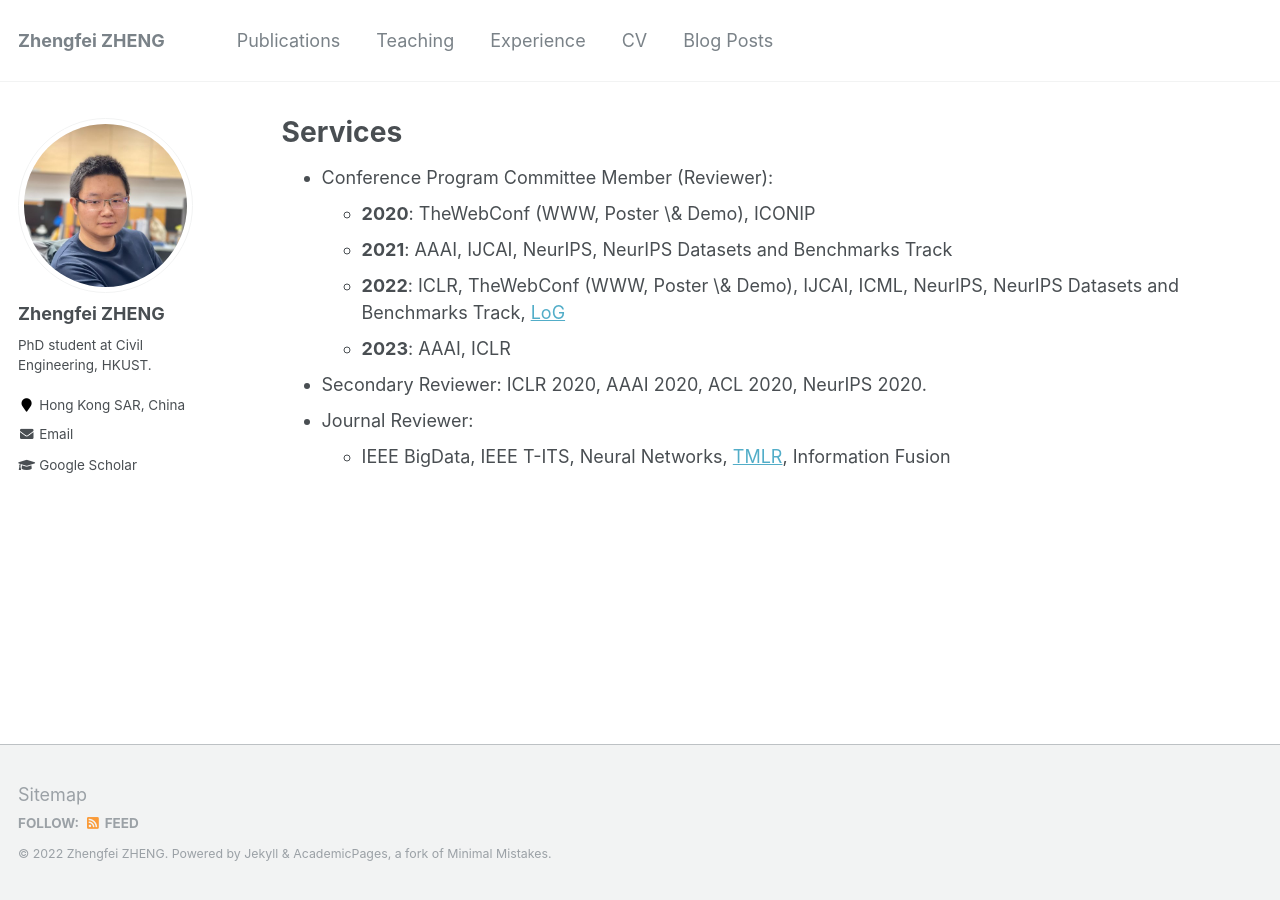
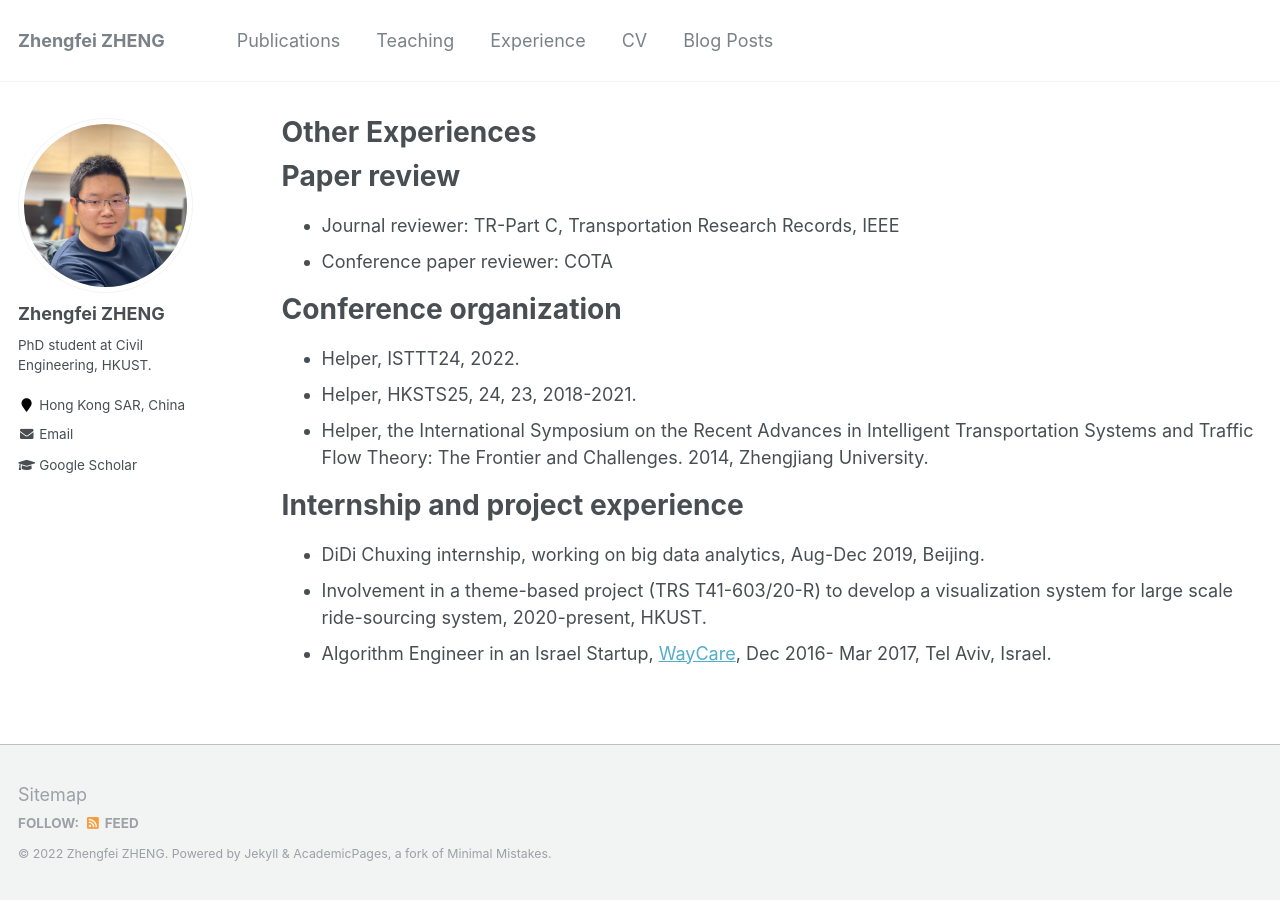
Before and after one commit to zf-z/zf-z.github.io, a Jekyll site: the page built from _pages/services.md, in a window 1280 px wide. Built offline with Jekyll 4.4.1, drawn with Linux system fonts in a browser that asks for light colours.

Commit message:
Update services.md

```diff
--- a/_pages/services.md
+++ b/_pages/services.md
@@ -1,17 +1,22 @@
 ---
 layout: archive
-title: "Services"
+title: "Other Experiences"
 permalink: /services/
 author_profile: true
 ---
 
 {% include base_path %}
 
-- Conference Program Committee Member (Reviewer):
-    - **2020**: TheWebConf (WWW, Poster \& Demo), ICONIP
-    - **2021**: AAAI, IJCAI, NeurIPS, NeurIPS Datasets and Benchmarks Track
-    - **2022**: ICLR, TheWebConf (WWW, Poster \& Demo), IJCAI, ICML, NeurIPS, NeurIPS Datasets and Benchmarks Track, [LoG](https://logconference.org/)
-    - **2023**: AAAI, ICLR
-- Secondary Reviewer: ICLR 2020, AAAI 2020, ACL 2020, NeurIPS 2020.
-- Journal Reviewer:
-    - IEEE BigData, IEEE T-ITS, Neural Networks, [TMLR](https://www.jmlr.org/tmlr/), Information Fusion
+# Paper review
+- Journal reviewer: TR-Part C, Transportation Research Records, IEEE
+- Conference paper reviewer: COTA
+
+# Conference organization
+- Helper, ISTTT24, 2022.
+- Helper, HKSTS25, 24, 23, 2018-2021.
+- Helper, the International Symposium on the Recent Advances in Intelligent Transportation Systems and Traffic Flow Theory: The Frontier and Challenges. 2014, Zhengjiang University.
+
+# Internship and project experience
+- DiDi Chuxing internship, working on big data analytics, Aug-Dec 2019, Beijing.
+- Involvement in a theme-based project (TRS T41-603/20-R) to develop a visualization system for large scale ride-sourcing system, 2020-present, HKUST.
+- Algorithm Engineer in an Israel Startup, [WayCare](https://www.rekor.ai/waycare),  Dec 2016- Mar 2017, Tel Aviv, Israel.
```
